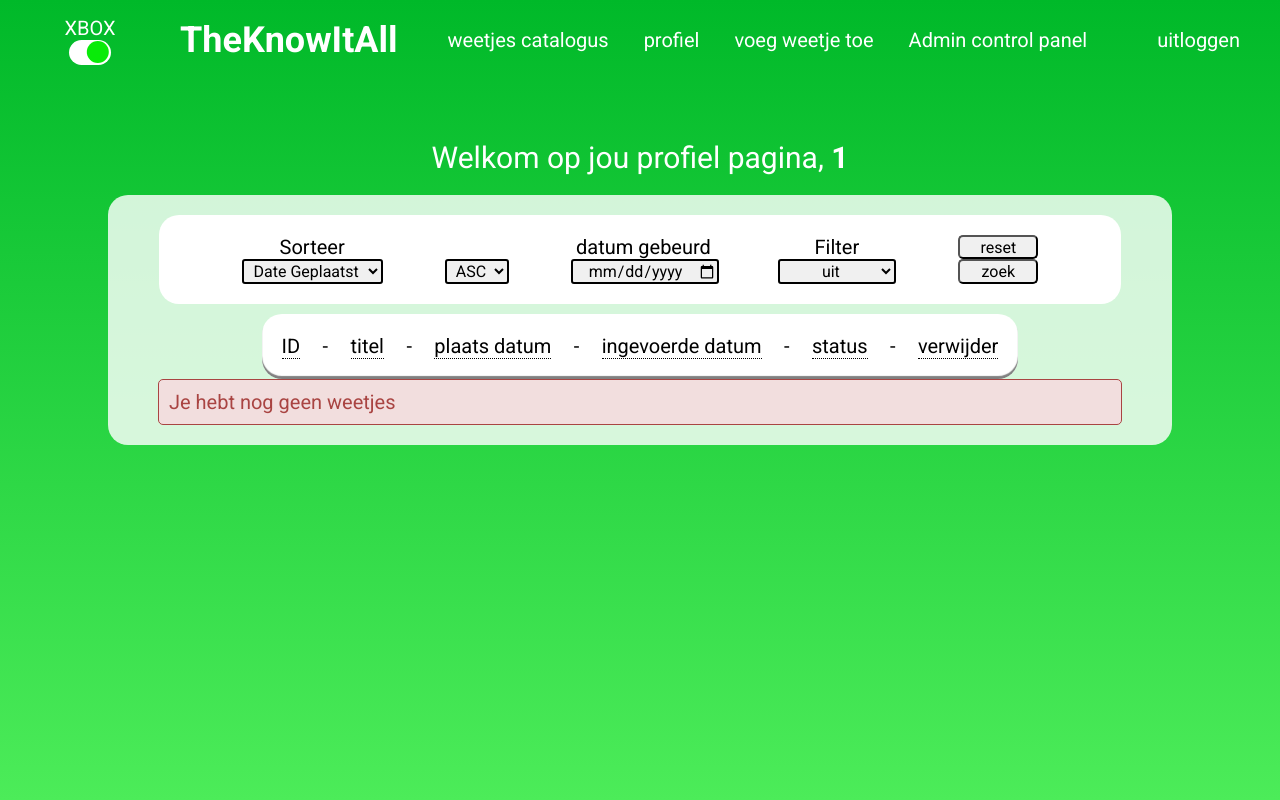
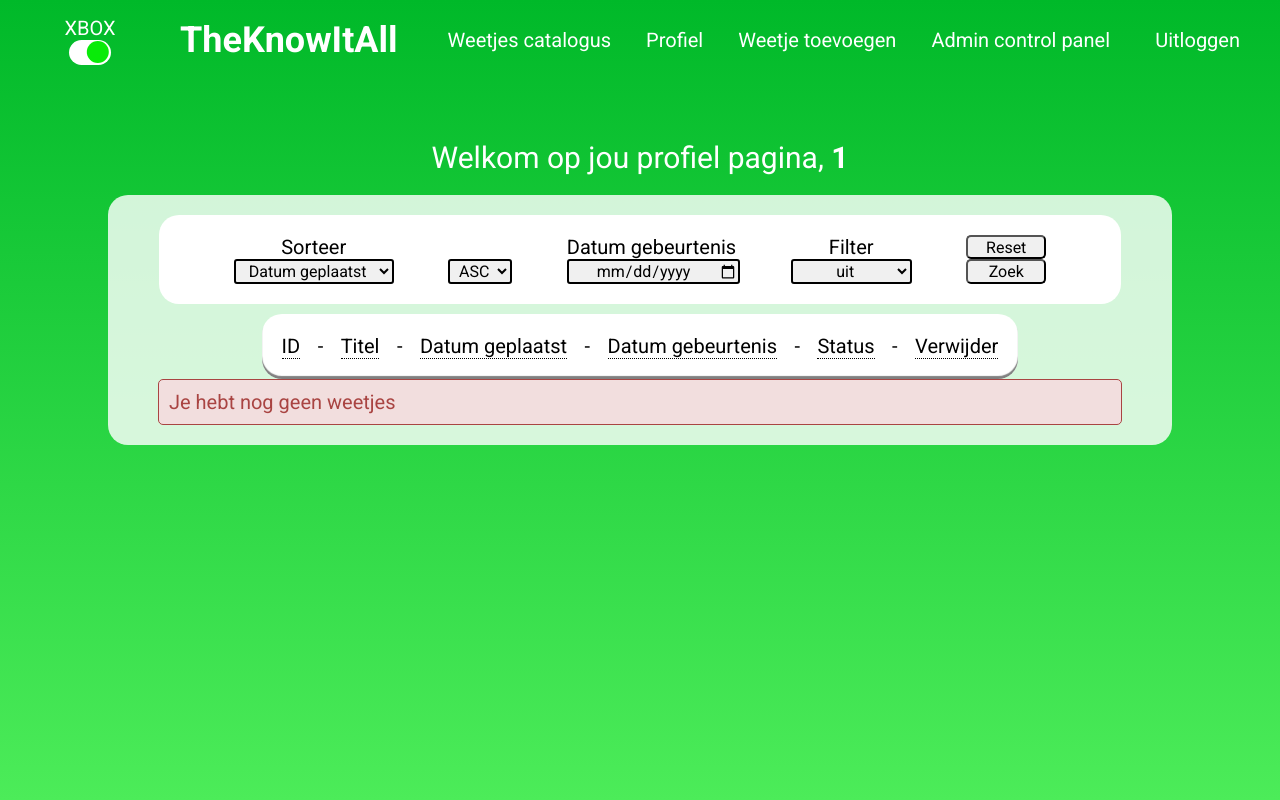
Before and after one commit to SebastianHK/KnowItAll-Telstars, a PHP site: page /content/index.php in a window 1280 px wide. Run offline with PHP 8.4, Linux system fonts and the light colour scheme; the visitor is signed in with stand-in values (Sample User, id 1); data comes from the database, SQL or seed files in the repository.

Commit message:
update hoofdletter

```diff
--- a/knowitallWebsite/content/index.php
+++ b/knowitallWebsite/content/index.php
@@ -65,14 +65,14 @@ if ($conn -> connect_errno) {
     </div>
     <a class="titel navKnop" href="../index.php">TheKnowItAll</a>
     <div class="navKnoppen">
-        <a href="weetjesCat.php" class="navKnop headerNavKnop">weetjes catalogus</a>
-        <a href="index.php" class="navKnop headerNavKnop">profiel</a>
-        <a class="navKnop headerNavKnop" onclick="document.getElementById('weetjeStuurder').style.display = 'block'">voeg weetje toe</a>
+        <a href="weetjesCat.php" class="navKnop headerNavKnop">Weetjes catalogus</a>
+        <a href="index.php" class="navKnop headerNavKnop">Profiel</a>
+        <a class="navKnop headerNavKnop" onclick="document.getElementById('weetjeStuurder').style.display = 'block'">Weetje toevoegen</a>
         <?php  if ($_SESSION['rank'] == 'admin') : ?>
             <a href="admin_control_panel.php" class="navKnop headerNavKnop" id="adminCPK">Admin control panel</a>
         <?php endif ?>
     </div>
-        <a href="index.php?logout='1'" class="navKnop logKnop">uitloggen</a>
+        <a href="index.php?logout='1'" class="navKnop logKnop">Uitloggen</a>
 
 </header>
 
@@ -101,14 +101,14 @@ if ($conn -> connect_errno) {
 
         <form style="display: none;" method="POST" id="weetjeStuurder" action="index.php">
             <div onclick="document.getElementById('weetjeStuurder').style.display = 'none'" id="wegKnopWeetjeStuurder">x</div>
-            <input type="text" required name="titel" id="titel" placeholder="titel" maxlength="50"></input><br>
-            <textarea required name="weetje" id="weetje" placeholder="weetje" maxlength="400"></textarea><br>
-            <p>datum van gebeurd</p>
+            <input type="text" required name="titel" id="titel" placeholder="Titel" maxlength="50"></input><br>
+            <textarea required name="weetje" id="weetje" placeholder="Weetje" maxlength="400"></textarea><br>
+            <p>Datum van gebeurtenis</p>
             <input name="datum" type="date">
             <div id="fileInputContainer">
                 <input hidden id="fileInput" name="plaatje" type="file" name="plaatje" /><br>
                 <label id="fileInputLabel" for="fileInput">Bladeren...</label>
-                <span id="file-chosen">Geen file gekozen</span>
+                <span id="file-chosen">Geen bestand gekozen</span>
             </div>
             <input class="submitKnop" type="submit" name="submit" value="VERSTUUR">
         </form>
@@ -116,13 +116,13 @@ if ($conn -> connect_errno) {
     <form id="zoekCentrum" action="" method="post">
         <label for="sorteer">Sorteer</label>
         <label></label>
-        <label for="gebDatum">datum gebeurd</label>
+        <label for="gebDatum">Datum gebeurtenis</label>
         <label for="filter">Filter</label>
 
 
         <select id="sorteerInput" class="zoekInput" name="sorteer">
-            <option id="plaats_datum" value="plaats_datum">Date Geplaatst</option>
-            <option id="geb_datum" value="geb_datum">Date ingevoerd</option>
+            <option id="plaats_datum" value="plaats_datum">Datum geplaatst</option>
+            <option id="geb_datum" value="geb_datum">Datum gebeurtenis</option>
             <option id="status" value="status">Status</option>
             <option id="gebruikersnaam" value="gebruikersnaam">Gebruikersnaam</option>
         </select>
@@ -134,12 +134,12 @@ if ($conn -> connect_errno) {
         <input class="zoekInput" type="date" name="gebDatum" id="gebDatum">
         <select id="filterInput" class="zoekInput" name="filter">
             <option id="uit" value="uit">uit</option>
-            <option id="goedgekeurd" value="goedgekeurd">goedgekeurd</option>
-            <option id="niet_reviewed" value="niet_reviewed">niet reviewed</option>
-            <option id="afgekeurd" value="afgekeurd">afgekeurd</option>
+            <option id="goedgekeurd" value="goedgekeurd">Goedgekeurd</option>
+            <option id="niet_reviewed" value="niet_reviewed">Niet reviewed</option>
+            <option id="afgekeurd" value="afgekeurd">Afgekeurd</option>
         </select>
-        <input type="reset" value="reset">
-        <input type="submit" value="zoek" name="zoek" class="zoekInput">
+        <input type="reset" value="Reset">
+        <input type="submit" value="Zoek" name="zoek" class="zoekInput">
     </form>
     <script>
         <?php
@@ -155,22 +155,22 @@ if ($conn -> connect_errno) {
     </script>
     <div style="height: 100%;" class="weetjeDiv weetjeInfo">
         <p class="tooltip">ID
-            <span class="tooltiptext">ID van het weetje</span>
+            <span class="tooltiptext">ID van het weetje.</span>
         </p> -
-        <p class="tooltip">titel
-            <span class="tooltiptext">titel van het weetje</span>
+        <p class="tooltip">Titel
+            <span class="tooltiptext">Titel van het weetje.</span>
         </p> -
-        <p class="tooltip">plaats datum
-            <span class="tooltiptext">Datum dat het weetje geplaatst is</span>
+        <p class="tooltip">Datum geplaatst
+            <span class="tooltiptext">Datum dat het weetje geplaatst is.</span>
         </p> -
-        <p class="tooltip">ingevoerde datum
-            <span class="tooltiptext">Datum dat de gebruiker heeft ingevoerd van wanneer het gebeurt is</span>
+        <p class="tooltip">Datum gebeurtenis
+            <span class="tooltiptext">De datum die de gebruiker heeft ingevoerd van wanneer het weetje gebeurt is.</span>
         </p> -
-        <p class="tooltip">status
-            <span class="tooltiptext">Satus van het weetje</span>
+        <p class="tooltip">Status
+            <span class="tooltiptext">Satus van het weetje.</span>
         </p> -
-        <p class="tooltip">verwijder
-            <span class="tooltiptext">Verwijder een weetje aan</span>
+        <p class="tooltip">Verwijder
+            <span class="tooltiptext">Verwijdert een weetje.</span>
         </p>
     </div>
         <?php
--- a/knowitallWebsite/content/login.php
+++ b/knowitallWebsite/content/login.php
@@ -8,7 +8,7 @@
     <title>KnowItAll</title>
     <link rel="stylesheet" href="mainStyles.css">
     <link rel="icon" href="" type="image/icon type">
-    <link rel="icon" href="content/images/alleen_doos_logo.png" type="image/icon type">
+    <link rel="icon" href="images/alleen_doos_logo.png" type="image/icon type">
 
 </head>
     <div id="xboxAchtergrond" class="xboxStyle achtergrond" style="opacity: 0;"></div>
--- a/knowitallWebsite/content/registratie.php
+++ b/knowitallWebsite/content/registratie.php
@@ -8,7 +8,7 @@
     <title>KnowItAll</title>
     <link rel="stylesheet" href="mainStyles.css">
     <link rel="icon" href="" type="image/icon type">
-    <link rel="icon" href="content/images/alleen_doos_logo.png" type="image/icon type">
+    <link rel="icon" href="images/alleen_doos_logo.png" type="image/icon type">
 
 </head>
     <div id="xboxAchtergrond" class="xboxStyle achtergrond" style="opacity: 0;"></div>
--- a/knowitallWebsite/index.php
+++ b/knowitallWebsite/index.php
@@ -95,7 +95,7 @@ $conn->close();
     </div>
     <a class="titel navKnop" href="index.php">TheKnowItAll</a>
     <div class="navKnoppen">
-        <a href="content/weetjesCat.php" class="navKnop headerNavKnop">Weetjes Catalogus</a>
+        <a href="content/weetjesCat.php" class="navKnop headerNavKnop">Weetjes catalogus</a>
     </div>
 
         <?php  if ($gebruikersnaam == 'gast') : ?>
```
Also changed, not shown: knowitallWebsite/content/admin_control_panel.php (+30 -30 lines), knowitallWebsite/content/weetjesCat.php (+24 -27 lines).
